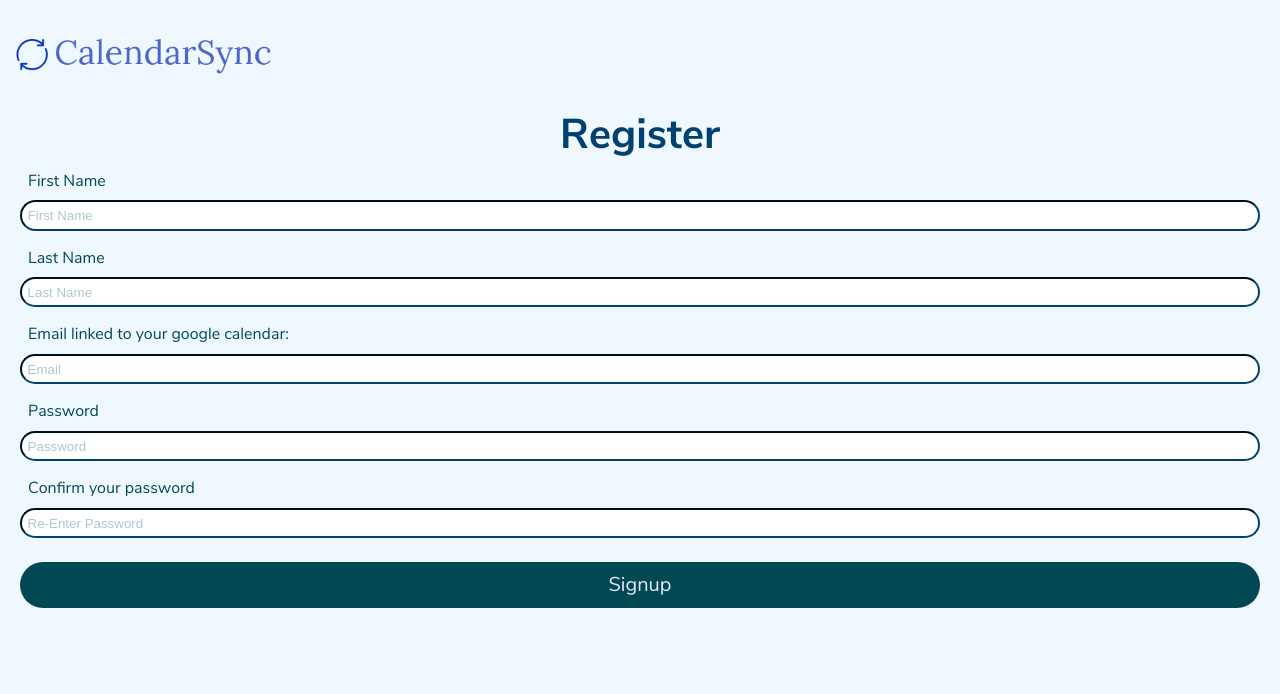
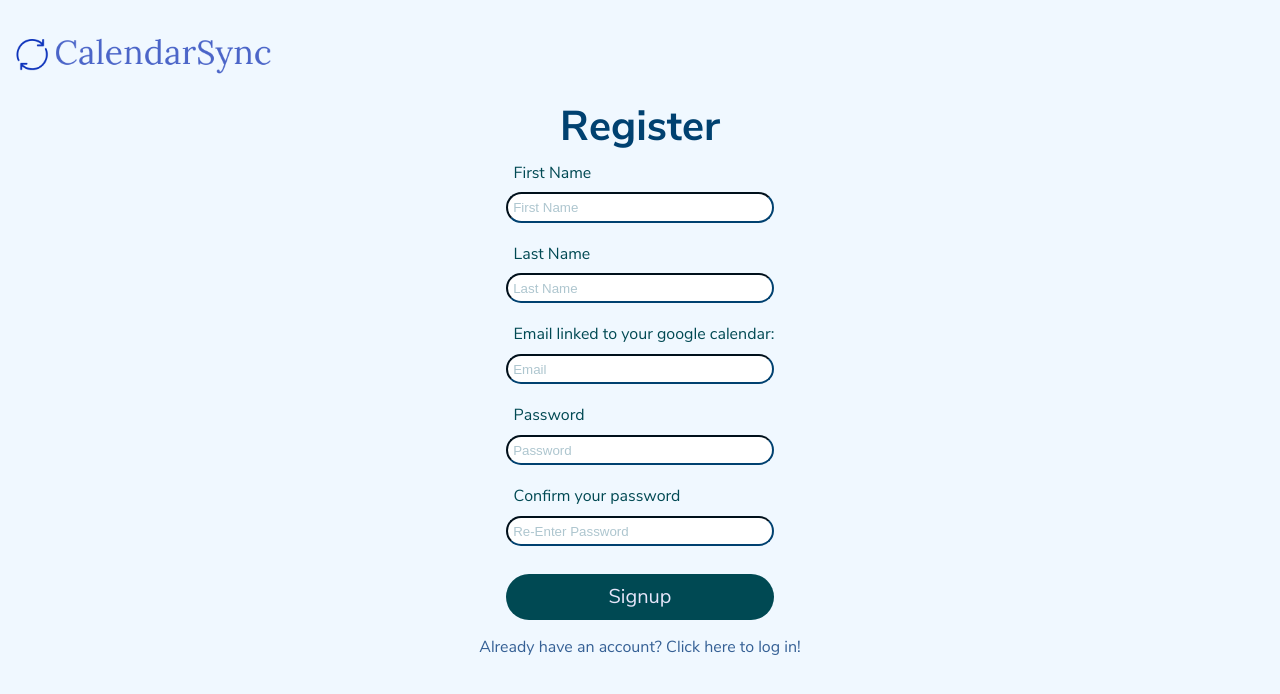
Before and after one commit to Gena0212/Coordinator, a React (Vite) app: page / in a window 1280 px wide. Shown: the top 694 px of the page. Built offline with nearby package versions, Linux system fonts and the light colour scheme; no server answers; a web font is replaced by a local one.

Commit message:
Add links to register and login pages

```diff
--- a/src/components/CreateGroupForm/CreateGroupForm.jsx
+++ b/src/components/CreateGroupForm/CreateGroupForm.jsx
@@ -62,17 +62,17 @@ export default function CreateGroupForm({fetchGroups, closeModal}){
     console.log(usersAdded);
 
     return(
-        <form className="form">
+        <form className="create-form">
 
-                <div className="form__group">
-                    <label htmlFor="groupName" className="form__label">Group Name:</label>
+                <div className="create-form__group">
+                    <label htmlFor="groupName" className="create-form__label">Group Name:</label>
                     <input
                     type="text"
                     name="groupName"
                     value={formInputs.groupName}
                     onChange={handleInputChange}
                     placeholder="Your Group Name"
-                    className="form__input"
+                    className="create-form__input"
                     />
                 </div>
                 <SearchUsers usersAdded={usersAdded} setUsersAdded={setUsersAdded} handleInputChange={handleInputChange} formInputs={formInputs} handleSubmit={handleSubmit} errMessage={errMessage} />
--- a/src/components/CreateGroupForm/CreateGroupForm.scss
+++ b/src/components/CreateGroupForm/CreateGroupForm.scss
@@ -2,7 +2,7 @@
 @use '../../styles/partials/variables' as *;
 
 
-.form {
+.create-form {
     padding: 0 1.25rem;
     height: 25rem;
 
--- a/src/components/Header/Header.scss
+++ b/src/components/Header/Header.scss
@@ -4,7 +4,7 @@
 
 .header{
     @include flex(row, space-between, center);
-    padding: 1.5rem 0.5rem 0.75rem 0rem;
+    padding: 1.5rem 0.5rem 0.25rem 0rem;
     width: 100%;
 
     &--loggedin{
--- a/src/components/RegisterForm/RegisterForm.scss
+++ b/src/components/RegisterForm/RegisterForm.scss
@@ -4,6 +4,7 @@
 
 .form {
     padding: 0 1.25rem;
+    height: 30rem;
 
     &__group{
         @include flex(column, normal, normal);
--- a/src/pages/LoginPage/LoginPage.jsx
+++ b/src/pages/LoginPage/LoginPage.jsx
@@ -3,6 +3,7 @@ import axios from 'axios';
 import LoginForm from '../../components/LoginForm/LoginForm';
 import Header from '../../components/Header/Header';
 import './LoginPage.scss'
+import { Link } from 'react-router-dom';
 // import googleButton from '../../assets/images/btn_google_signin_dark_pressed_web.png'
 
 
@@ -58,6 +59,9 @@ const LoginPage = ({formData, setFormData}) => {
           <section className='login'>
             <h1 className='login__title'>Login</h1>
             <LoginForm formData={formData} setFormData={setFormData} setIsLoggedIn={setIsLoggedIn} />
+            <Link className="login__link" to={'/'}>
+                <p>New to this app? Click here to register!</p>
+            </Link>
           </section>
         </>
       {/* )} */}
--- a/src/pages/LoginPage/LoginPage.scss
+++ b/src/pages/LoginPage/LoginPage.scss
@@ -1,8 +1,22 @@
 @use '../../styles/partials/variables' as *;
+@use '../../styles/partials/mixins' as *;
 
 .login {
+    @include flex(column, space-between, normal);
+    height: 24rem;
+
     &__title {
         margin-bottom: 0.4rem;
         color: $nonary-colour;
     }
+
+    &__link{
+        text-decoration: none;
+        color: $sixteenth-colour;
+
+        &:hover {
+            cursor: pointer;
+            color: $quinary-colour;
+        }
+    }
 }
--- a/src/pages/RegisterPage/RegisterPage.jsx
+++ b/src/pages/RegisterPage/RegisterPage.jsx
@@ -2,6 +2,7 @@ import { useState } from "react";
 import RegisterForm from "../../components/RegisterForm/RegisterForm";
 import './RegisterPage.scss'
 import Header from "../../components/Header/Header";
+import { Link } from "react-router-dom";
 
 export default function RegisterPage() {
     return (
@@ -10,6 +11,9 @@ export default function RegisterPage() {
             <section className="register">
                 <h1 className="register__title">Register</h1>
                 <RegisterForm/>
+                <Link className="register__link" to={'/login'}>
+                    <p>Already have an account? Click here to log in!</p>
+                </Link>
             </section>
         </>
 
--- a/src/pages/RegisterPage/RegisterPage.scss
+++ b/src/pages/RegisterPage/RegisterPage.scss
@@ -1,8 +1,23 @@
 @use '../../styles/partials/variables' as *;
+@use '../../styles/partials/mixins' as *;
 
 .register {
+    @include flex(column, space-evenly, center);
+    height: 35rem;
+
     &__title {
         margin-bottom: 0.4rem;
         color: $nonary-colour;
     }
+
+    &__link{
+        text-decoration: none;
+        color: $sixteenth-colour;
+
+        &:hover {
+            cursor: pointer;
+            color: $quinary-colour;
+        }
+    }
+
 }
```
